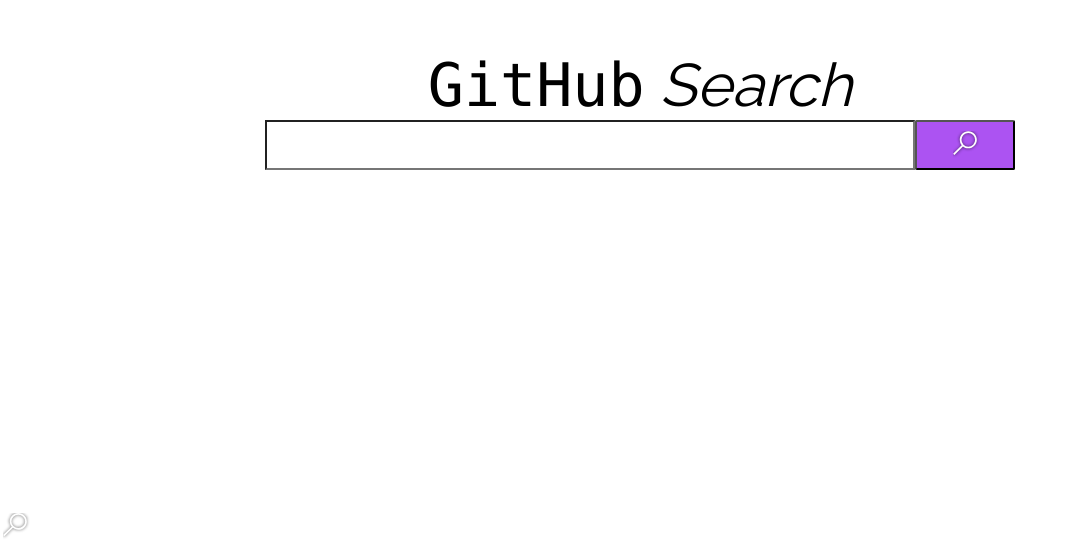
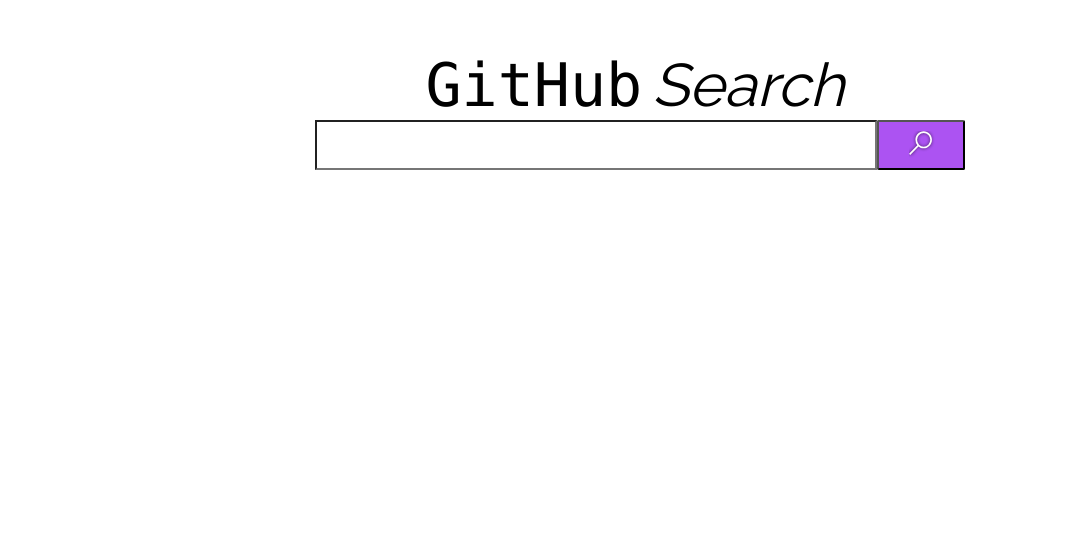
Before and after one commit to rafamatoso/challenge-concrete-ghapi, a React (Create React App) app: page / in a window 1280 px wide. Shown: the part 290-834 px from the top of the page, without its empty margins (0-1075 px from the left). After the commit the page ends 800 px from the top, so only its background shows below. Built offline with nearby package versions, Linux system fonts and the light colour scheme.

Commit message:
Github API Requests Implemented

```diff
--- a/package.json
+++ b/package.json
@@ -6,8 +6,11 @@
     "@testing-library/jest-dom": "^4.2.4",
     "@testing-library/react": "^9.3.2",
     "@testing-library/user-event": "^7.1.2",
+    "axios": "^0.19.0",
+    "pubsub-js": "^1.7.0",
     "react": "^16.12.0",
     "react-dom": "^16.12.0",
+    "react-grid-system": "^6.0.7",
     "react-router-dom": "^5.1.2",
     "react-scripts": "3.3.0",
     "serialize-javascript": "^2.1.1"
--- a/public/index.html
+++ b/public/index.html
@@ -48,6 +48,5 @@
       To begin the development, run `npm start` or `yarn start`.
       To create a production bundle, use `npm run build` or `yarn build`.
     -->
-    <img src="img/search-icon.svg" class="Search-Icon" />
   </body>
 </html>
--- a/src/components/searchBar/index.js
+++ b/src/components/searchBar/index.js
@@ -1,21 +1,29 @@
 import React from "react";
+//import { Link } from "react-router-dom";
 
 import "./styles.css";
 
-function SearchBar() {
+function SearchBar(props) {
   return (
+    <>
       <div className="containerSearchBar">
-      <form className="search-input">
-        <input type="search" id="text"></input>
-      </form>
-      <button>
+        <form className="search-input" onSubmit={props.onSearch}>
+          <input
+            onChange={props.onChange}
+            type="search"
+            id="text"
+            value={props.username}
+          ></input>
+          <button type="submit">
             <img
               src="img/search-icon.svg"
               className="Search-Icon"
               alt="Search-Icon"
             />
           </button>
+        </form>
       </div>
+    </>
   );
 }
 
--- a/src/components/searchBar/styles.css
+++ b/src/components/searchBar/styles.css
@@ -1,17 +1,11 @@
 .containerSearchBar {
+  display: flex;
   justify-content: center;
   align-items: center;
-  display: flex;
-}
-
-button {
-  width: 100px;
-  height: 50px;
-  border-radius: 2px;
-  background-color: #ac53f2;
 }
 
 .search-input {
+  display: flex;
   width: 650px;
   height: 50px;
   background-color: var(--white);
@@ -22,3 +16,18 @@
   height: 50px;
   background-color: var(--white);
 }
+
+button {
+  width: 100px;
+  height: 50px;
+  border-radius: 2px;
+  background-color: #ac53f2;
+}
+
+.Search-Icon {
+  width: 30px;
+  height: 30.1px;
+  object-fit: contain;
+  box-shadow: 0 0 4px NaNpx var(--black-40);
+  background-color: var(--white);
+}
--- a/src/pages/Home.js
+++ /dev/null
@@ -1,17 +0,0 @@
-import React from "react";
-import SearchBar from "../components/searchBar";
-import "./styles.css";
-
-function Home() {
-  return (
-    <div className="Home">
-      <div>
-        <span className="Github-Search">GitHub</span>
-        <span className="Github-Search text-style-1"> Search</span>
-      </div>
-      <SearchBar></SearchBar>
-    </div>
-  );
-}
-
-export default Home;
--- a/src/pages/Result.js
+++ /dev/null
@@ -1,11 +0,0 @@
-import React from "react";
-
-function Result() {
-  return (
-    <div>
-      <p>Result</p>
-    </div>
-  );
-}
-
-export default Result;
--- /dev/null
+++ b/src/pages/home/index.js
@@ -0,0 +1,40 @@
+import React, { useState, useContext } from "react";
+import SearchBar from "../../components/searchBar";
+import { Container, Row, Col } from "react-grid-system";
+import api from "../../services/apiGitHub";
+import "./styles.css";
+
+function Home(props) {
+  const [username, setUsername] = useState("");
+
+  async function handlerSumbmit(event) {
+    event.preventDefault();
+    await api.get(`${username}`).then(result => {
+      props.history.push(`/result/${username}`);
+    });
+  }
+
+  function handlerUserName(event) {
+    setUsername(event.target.value);
+  }
+
+  return (
+    <div className="Home">
+      <Container fluid>
+        <Row>
+          <Col className="containerTitle">
+            <span className="Github-Search">GitHub</span>
+            <span className="Github-Search text-style-1"> Search</span>
+          </Col>
+        </Row>
+        <SearchBar
+          onChange={handlerUserName}
+          onSearch={handlerSumbmit}
+          value={username}
+        ></SearchBar>
+      </Container>
+    </div>
+  );
+}
+
+export default Home;
--- a/src/pages/styles.css
+++ b/src/pages/home/styles.css
@@ -1,16 +1,17 @@
 .Home {
   display: flex;
-  flex-direction: column;
   min-height: 100vh;
   min-width: 100vw;
-  justify-content: center;
   align-items: center;
   background-color: var(--white);
 }
 
+.containerTitle {
+  display: flex;
+  justify-content: center;
+}
+
 .Github-Search {
-  width: 415px;
-  height: 81px;
   font-family: Monaco;
   font-size: 60px;
   font-weight: normal;
@@ -19,18 +20,11 @@
   line-height: normal;
   letter-spacing: normal;
   color: #000000;
+  margin-right: 10px;
 }
 
 .text-style-1 {
   font-family: Raleway;
-  font-weight: 200;
+  font-weight: 100;
   font-style: italic;
 }
-
-.Search-Icon {
-  width: 30px;
-  height: 30.1px;
-  object-fit: contain;
-  box-shadow: 0 0 4px NaNpx var(--black-40);
-  background-color: var(--white);
-}
--- /dev/null
+++ b/src/pages/result/index.js
@@ -0,0 +1,44 @@
+import React, { useState, useEffect } from "react";
+import SearchBar from "../../components/searchBar";
+import { Container, Row, Col } from "react-grid-system";
+import api from "../../services/apiGitHub";
+import { useParams } from "react-router-dom";
+import "./styles.css";
+
+function Result() {
+  const [user, setUser] = useState({});
+
+  const [repos, setRepos] = useState([]);
+
+  const { search } = useParams();
+
+  useEffect(() => {
+    async function getApi() {
+      await api.get(`${search}`).then(result => {
+        setUser(result.data);
+      });
+      await api.get(`${search}/repos`).then(result => {
+        setRepos(result.data);
+      });
+    }
+    getApi();
+  }, [search]);
+
+  return (
+    <>
+      <Container fluid>
+        <Row className="containerHeader">
+          <Col md={4}>
+            <span className="Github-Search">GitHub</span>
+            <span className="Github-Search text-style-1"> Search</span>
+          </Col>
+          <Col>
+            <SearchBar></SearchBar>
+          </Col>
+        </Row>
+      </Container>
+    </>
+  );
+}
+
+export default Result;
--- /dev/null
+++ b/src/pages/result/styles.css
@@ -0,0 +1,28 @@
+.Result {
+  width: 1152px;
+  height: 800px;
+  background-color: var(--white);
+}
+
+.containerHeader {
+  display: flex;
+  justify-content: space-around !important;
+}
+
+.Github-Search {
+  font-family: Monaco;
+  font-size: 60px;
+  font-weight: normal;
+  font-stretch: normal;
+  font-style: normal;
+  line-height: normal;
+  letter-spacing: normal;
+  color: #000000;
+  margin-right: 10px;
+}
+
+.text-style-1 {
+  font-family: Raleway;
+  font-weight: 100;
+  font-style: italic;
+}
--- a/src/routes.js
+++ b/src/routes.js
@@ -1,14 +1,16 @@
 import React from "react";
-import Home from "./pages/Home";
-import Result from "./pages/Result";
+import Home from "./pages/home";
+import Result from "./pages/result";
 import { BrowserRouter, Switch, Route } from "react-router-dom";
 
 const Routes = () => (
   <BrowserRouter>
-    <Switch>
-      <Route path={"/"} exact={true} component={Home}></Route>
-      <Route path={"/result"} component={Result}></Route>
-    </Switch>
+    <div style={{ display: "flex", flex: "1", justifyContent: "center" }}>
+      <Switch>
+        <Route path={"/"} exact={true} component={Home}></Route>
+        <Route path={"/result/:search"} component={Result}></Route>
+      </Switch>
+    </div>
   </BrowserRouter>
 );
 
--- /dev/null
+++ b/src/services/apiGitHub.js
@@ -0,0 +1,5 @@
+import axios from "axios";
+
+export default axios.create({
+  baseURL: "https://api.github.com/users/"
+});
```
Also changed, not shown: public/img/42968708.jpeg (added), 1 other file (tests, documents, lock files or other folders). Lines whose indentation alone changed are shown as unchanged.
